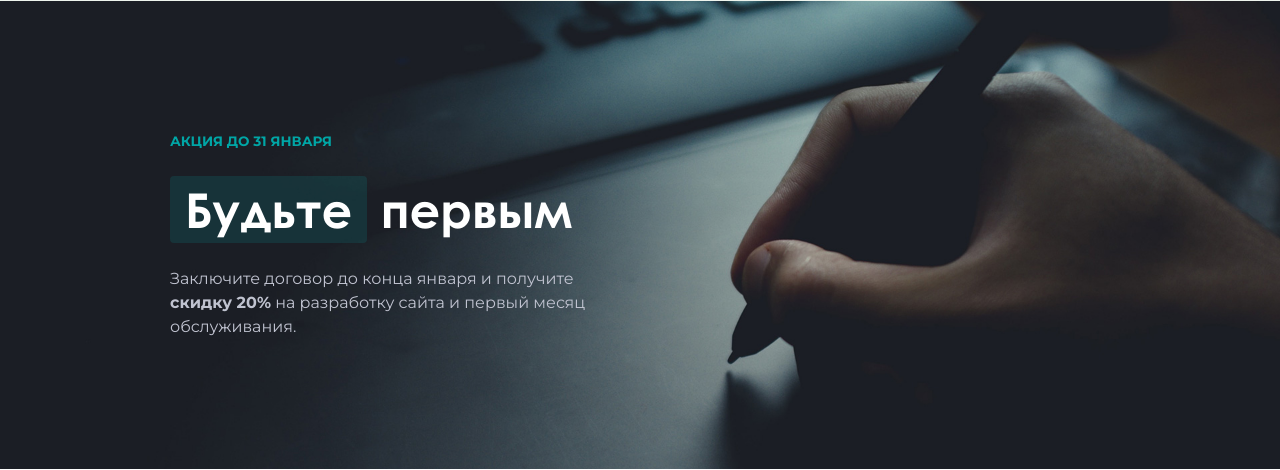
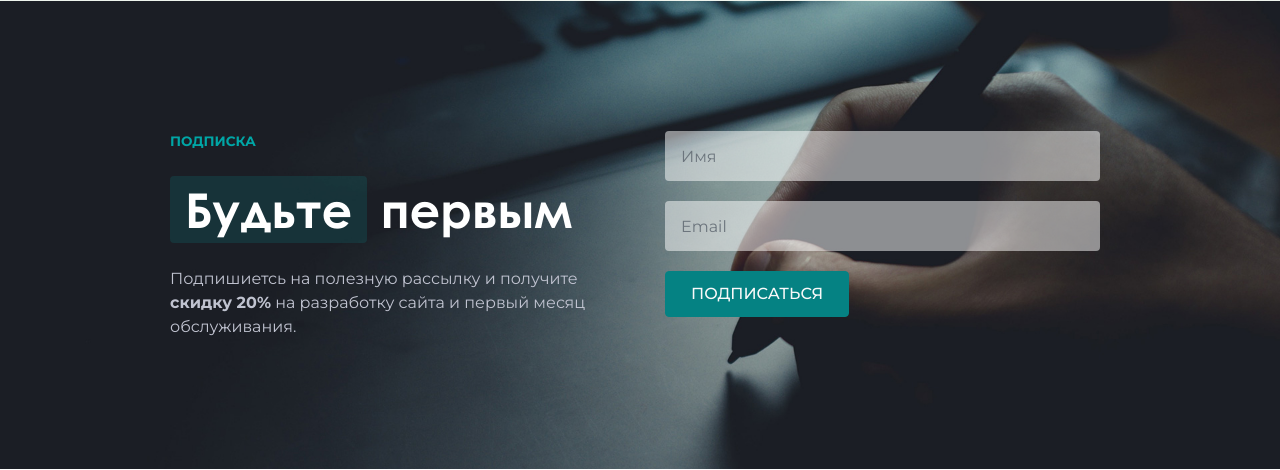
Before and after one commit to astakhovaskold/askold-me, a PHP site: page / in a window 1280 px wide. Shown: the part 4659-5129 px from the top of the page. Run offline with PHP 8.4, Linux system fonts and the light colour scheme; some libraries are stand-ins or nearby versions.

Commit message:
Форма подписки

```diff
--- /dev/null
+++ b/assets/css/custom.css
@@ -0,0 +1,3 @@
+#nexgen-subscribe .form-alert.valid {
+    color: #fff;
+}
--- a/assets/js/main.js
+++ b/assets/js/main.js
@@ -799,6 +799,9 @@ jQuery(function ($) {
     var btn = $(ID + " .btn:first-child");
     var alert = $(ID + " .form-alert");
 
+    const subscribeID = 'nexgen-subscribe';
+    const isSubscribe = form.attr('id') === subscribeID;
+
     alert.hide();
 
     $(document).on("click", ID + " .btn:first-child", function () {
@@ -823,14 +826,28 @@ jQuery(function ($) {
 
       var url = form.attr("action");
 
+      const body = form.serializeArray().filter(i => i.name !== 'reCAPTCHA');
+
+      console.log(body);
+
       $.ajax({
         type: "POST",
         url: url,
-        data: form.serialize(),
         success: function (response) {
+          console.log(response);
           try {
-            JSON.parse(response);
-            var obj = JSON.parse(response);
+            let obj = {};
+
+            if (isSubscribe) {
+              const info = $(response).find('#main h3').siblings('p:first').text();
+              const status = $(response).find('#main h3').css('color') !== 'red';
+              obj = {
+                info,
+                status: status ? 'success' : 'invalid',
+              }
+            } else {
+              obj = JSON.parse(response);
+            }
 
             if (obj.status == "success") {
               setTimeout(function () {
@@ -875,6 +892,7 @@ jQuery(function ($) {
                 .fadeIn();
             }
           } catch (e) {
+            console.error(e);
             btn.removeClass("effect-motion-bg");
             input.val("").removeClass("invalid").removeClass("valid");
             alert
@@ -884,6 +902,7 @@ jQuery(function ($) {
               .fadeIn();
           }
         },
+        data: jQuery.param(body),
       });
     });
   }
--- a/include/footer.php
+++ b/include/footer.php
@@ -217,5 +217,10 @@
         <?php
 // include 'blocks/icons.php';
 ?>
+
+ <!-- Google Tag Manager (noscript) -->
+ <noscript><iframe src="https://www.googletagmanager.com/ns.html?id=GTM-P9D472T"
+                   height="0" width="0" style="display:none;visibility:hidden"></iframe></noscript>
+ <!-- End Google Tag Manager (noscript) -->
     </body>
 </html>
--- a/include/header.php
+++ b/include/header.php
@@ -39,6 +39,7 @@
         <link rel="stylesheet" href="assets/css/vendor/bootstrap.min.css">
         <link rel="stylesheet" href="assets/css/vendor/slider.min.css">
         <link rel="stylesheet" href="assets/css/main.css">
+        <link rel="stylesheet" href="assets/css/custom.css">
         <link rel="stylesheet" href="assets/css/vendor/icons.min.css">
         <link rel="stylesheet" href="assets/css/vendor/icons-fa.min.css">
         <link rel="stylesheet" href="assets/css/vendor/animation.min.css">
@@ -72,32 +73,13 @@
             }
         </style>
 
-                <!-- Yandex.Metrika counter -->
-        <script type="text/javascript" >
-           (function(m,e,t,r,i,k,a){m[i]=m[i]||function(){(m[i].a=m[i].a||[]).push(arguments)};
-           m[i].l=1*new Date();k=e.createElement(t),a=e.getElementsByTagName(t)[0],k.async=1,k.src=r,a.parentNode.insertBefore(k,a)})
-           (window, document, "script", "https://mc.yandex.ru/metrika/tag.js", "ym");
-
-           ym(70175629, "init", {
-                clickmap:true,
-                trackLinks:true,
-                accurateTrackBounce:true,
-                webvisor:true
-           });
-        </script>
-        <noscript><div><img src="https://mc.yandex.ru/watch/70175629" style="position:absolute; left:-9999px;" alt="" /></div></noscript>
-        <!-- /Yandex.Metrika counter -->
-
-
-        <!-- Global site tag (gtag.js) - Google Analytics -->
-        <script async src="https://www.googletagmanager.com/gtag/js?id=G-NNDBL5EMX0"></script>
-        <script>
-          window.dataLayer = window.dataLayer || [];
-          function gtag(){dataLayer.push(arguments);}
-          gtag('js', new Date());
-
-          gtag('config', 'G-NNDBL5EMX0');
-        </script>
+        <!-- Google Tag Manager -->
+        <script>(function(w,d,s,l,i){w[l]=w[l]||[];w[l].push({'gtm.start':
+                    new Date().getTime(),event:'gtm.js'});var f=d.getElementsByTagName(s)[0],
+                j=d.createElement(s),dl=l!='dataLayer'?'&l='+l:'';j.async=true;j.src=
+                'https://www.googletagmanager.com/gtm.js?id='+i+dl;f.parentNode.insertBefore(j,f);
+            })(window,document,'script','dataLayer','GTM-P9D472T');</script>
+        <!-- End Google Tag Manager -->
     </head>
 
     <body class="home">
--- a/index.php
+++ b/index.php
@@ -300,28 +300,36 @@
             <div class="container smaller">
                 <div class="row">
                     <div class="col-12 col-md-6 m-md-0 intro">
-                        <span class="pre-title m-0">Акция до 31 января</span>
+                        <span class="pre-title m-0">Подписка</span>
                         <h2><span class="featured"><span>Будьте</span></span> первым</h2>
-                        <p>Заключите договор до конца января и получите <b>скидку 20%</b> на разработку сайта и первый месяц обслуживания.</p>
+                        <p>Подпишиетсь на полезную рассылку и получите <b>скидку 20%</b> на разработку сайта и первый месяц обслуживания.</p>
                     </div>
-                    <!--<div class="col-12 col-md-6">
-                        <form action="php/form.php" id="nexgen-subscribe" class="row m-auto items">
+                    <div class="col-12 col-md-6">
+                        <!-- SendPulse Simple Subscription Form -->
+                        <form action="https://login.sendpulse.com/forms/simple/u/eyJ1c2VyX2lkIjo3OTI2NjAyLCJhZGRyZXNzX2Jvb2tfaWQiOjEzODM5NywibGFuZyI6InJ1In0=" id="nexgen-subscribe" class="row m-auto items">
                             <input type="hidden" name="section" value="nexgen_subscribe">
+                            <input type="hidden" name="reCAPTCHA">
 
                             <div class="col-12 mt-0 input-group align-self-center item">
-                                <input type="text" name="name" class="form-control less-opacity field-name" placeholder="Имя">
+                                <label>
+                                    <input type="text" name="name" class="form-control less-opacity field-name" placeholder="Имя" />
+                                </label>
                             </div>
                             <div class="col-12 input-group align-self-center item">
-                                <input type="email" name="email" class="form-control less-opacity field-email" placeholder="Email">
+                                <label>
+                                    <input type="email" name="email" class="form-control less-opacity field-email" placeholder="Email" required />
+                                </label>
                             </div>
                             <div class="col-12 input-group align-self-center item">
-                                <a data-aos="zoom-in" class="btn primary-button">ПОДПИСАТЬСЯ</a>
+                                <input type="hidden" name="sender" value="info@webber.pw">
+                                <button type="submit" data-aos="zoom-in" class="btn primary-button">ПОДПИСАТЬСЯ</button>
                             </div>
                             <div class="col-12 item">
                                 <span class="form-alert mt-3 mb-0"></span>
                             </div>
                         </form>
-                    </div>-->
+                        <!-- SendPulse Simple Subscription Form -->
+                    </div>
                 </div>
             </div>
         </section>
```
